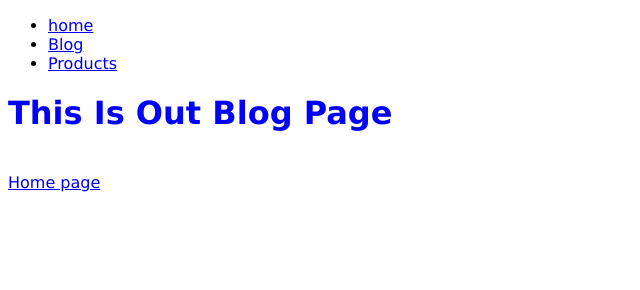
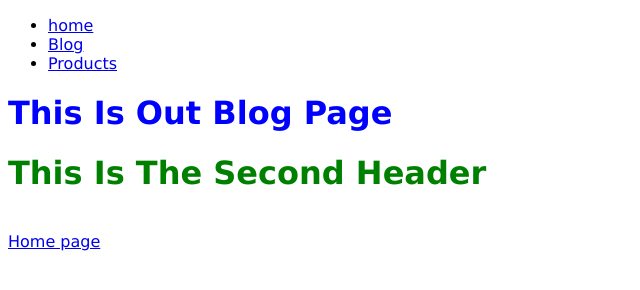
Before and after one commit to Camilocoo/Gatsby-Js-, a Gatsby site in the folder gatsby-starter-hello-world/: page /blog in a window 1280 px wide. Shown: the whole page, without its empty margins (0-640 px from the left). Built offline with nearby package versions, Linux system fonts and the light colour scheme; Gatsby itself is replaced by a stand-in of ours.

Commit message:
styled components tested

```diff
--- a/gatsby-starter-hello-world/src/pages/blog.js
+++ b/gatsby-starter-hello-world/src/pages/blog.js
@@ -16,6 +16,7 @@ export default class blog extends Component {
                         <h1 className="title">
                         this is out blog page
                         </h1>
+                        <h1 className={styles.green}>this is the second header</h1>
                     </div><br/>
                     <Link to="/">Home page</Link>
                 </Layout>
```
